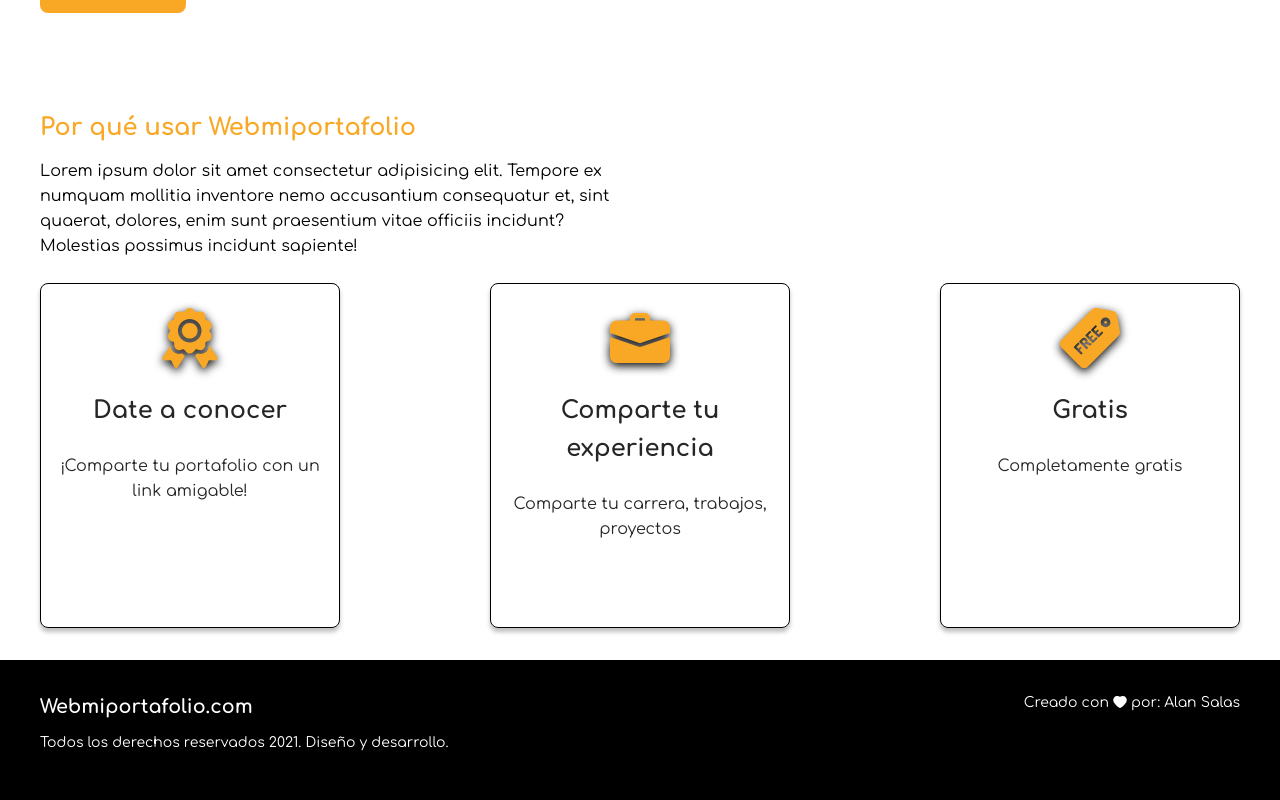
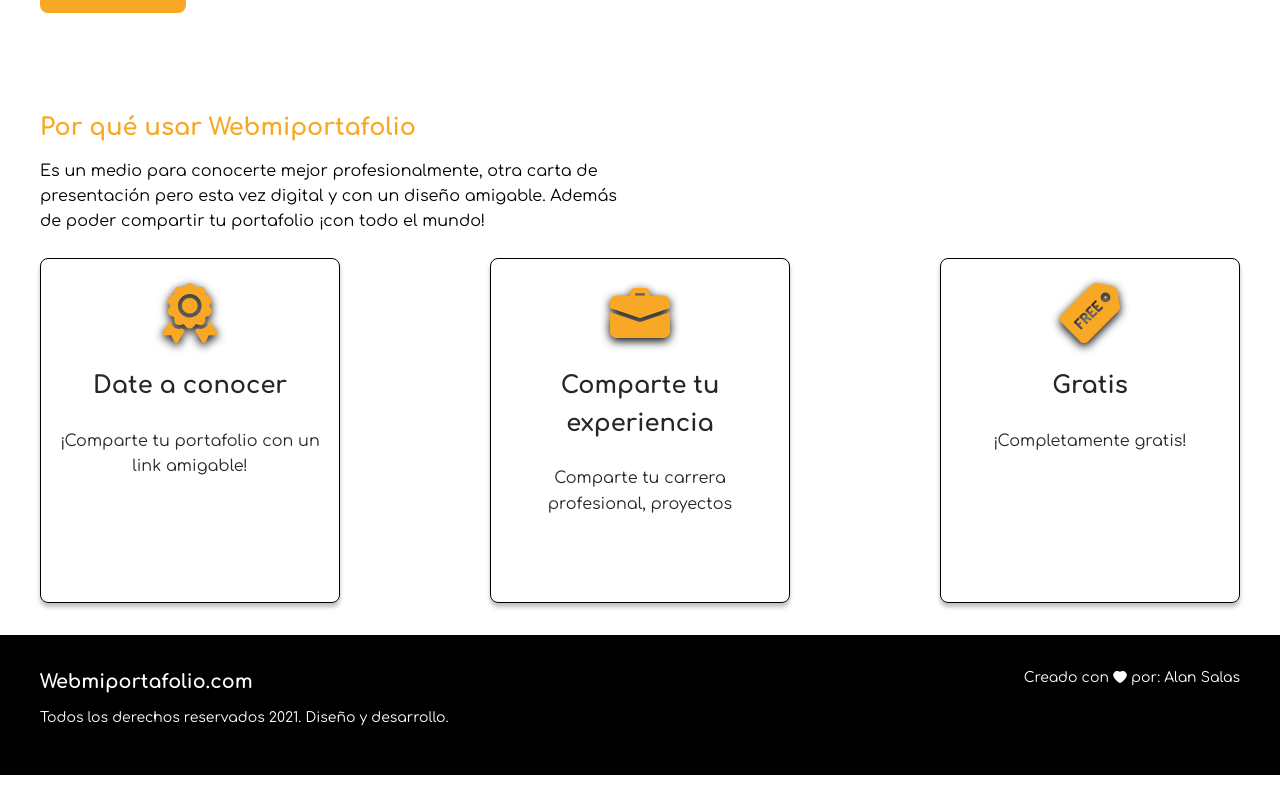
Before and after one commit to AlanSalas/webmiportafolio, a React (Create React App) app: page / in a window 1280 px wide. Shown: the part 799-1599 px from the top of the page. After the commit the page ends 1574 px from the top, so only its background shows below. Built offline with nearby package versions, Linux system fonts and the light colour scheme.

Commit message:
Update details

```diff
--- a/src/components/Features.js
+++ b/src/components/Features.js
@@ -13,9 +13,9 @@ const Features = () => {
             <div className="features__desc">
               <h2 className="features__desc-title">Por qué usar Webmiportafolio</h2>
               <p className="features__desc-copy">
-                Lorem ipsum dolor sit amet consectetur adipisicing elit. Tempore ex numquam mollitia
-                inventore nemo accusantium consequatur et, sint quaerat, dolores, enim sunt
-                praesentium vitae officiis incidunt? Molestias possimus incidunt sapiente!
+                Es un medio para conocerte mejor profesionalmente, otra carta de presentación pero
+                esta vez digital y con un diseño amigable. Además de poder compartir tu portafolio
+                ¡con todo el mundo!
               </p>
             </div>
           </Col>
@@ -32,14 +32,14 @@ const Features = () => {
             <div className="features__card">
               <img className="features__card-icon" src={Suitcase} alt="suitcase" />
               <h3 className="features__card-title">Comparte tu experiencia</h3>
-              <p className="features__card-text">Comparte tu carrera, trabajos, proyectos</p>
+              <p className="features__card-text">Comparte tu carrera profesional, proyectos</p>
             </div>
           </Col>
           <Col xs={24} md={24} lg={6} xl={6}>
             <div className="features__card">
               <img className="features__card-icon" src={Free} alt="free" />
               <h3 className="features__card-title">Gratis</h3>
-              <p className="features__card-text">Completamente gratis</p>
+              <p className="features__card-text">¡Completamente gratis!</p>
             </div>
           </Col>
         </Row>
--- a/src/components/Navbar.js
+++ b/src/components/Navbar.js
@@ -33,7 +33,7 @@ const Navbar = ({ reload, setReload }) => {
             setReload={setReload}
           />
         ) : (
-          <LinksLoggedOut location={location} />
+          <LinksLoggedOut handleOpenMenuMobile={handleOpenMenuMobile} location={location} />
         )}
         <div className="navbar__hamburger-menu" onClick={handleOpenMenuMobile}>
           <MenuOutlined />
@@ -100,18 +100,20 @@ const LinksLoggedIn = ({ handleOpenMenuMobile, location, history, logOut, reload
   );
 };
 
-const LinksLoggedOut = ({ location }) => {
+const LinksLoggedOut = ({ handleOpenMenuMobile, location }) => {
   return (
     <div className="navbar__links">
       <Link
         to="/login"
         className={`navbar__link ${location.pathname === "/login" ? "active" : ""}`}
+        onClick={handleOpenMenuMobile}
       >
         Iniciar Sesión
       </Link>
       <Link
         to="/registro"
         className={`navbar__link ${location.pathname === "/registro" ? "active" : ""}`}
+        onClick={handleOpenMenuMobile}
       >
         Registrarse
       </Link>
--- a/src/pages/Portfolio.js
+++ b/src/pages/Portfolio.js
@@ -84,7 +84,7 @@ const Portfolio = ({ reload, setReload }) => {
             <Divider orientation="left">Proyectos</Divider>
             {projects ? (
               projects.map(project => (
-                <Col xs={24} md={12} lg={8} xl={8}>
+                <Col key={project._id} xs={24} md={12} lg={8} xl={8}>
                   <div className="portfolio__project-card">
                     <img
                       className="portfolio__project-card-img"
```
